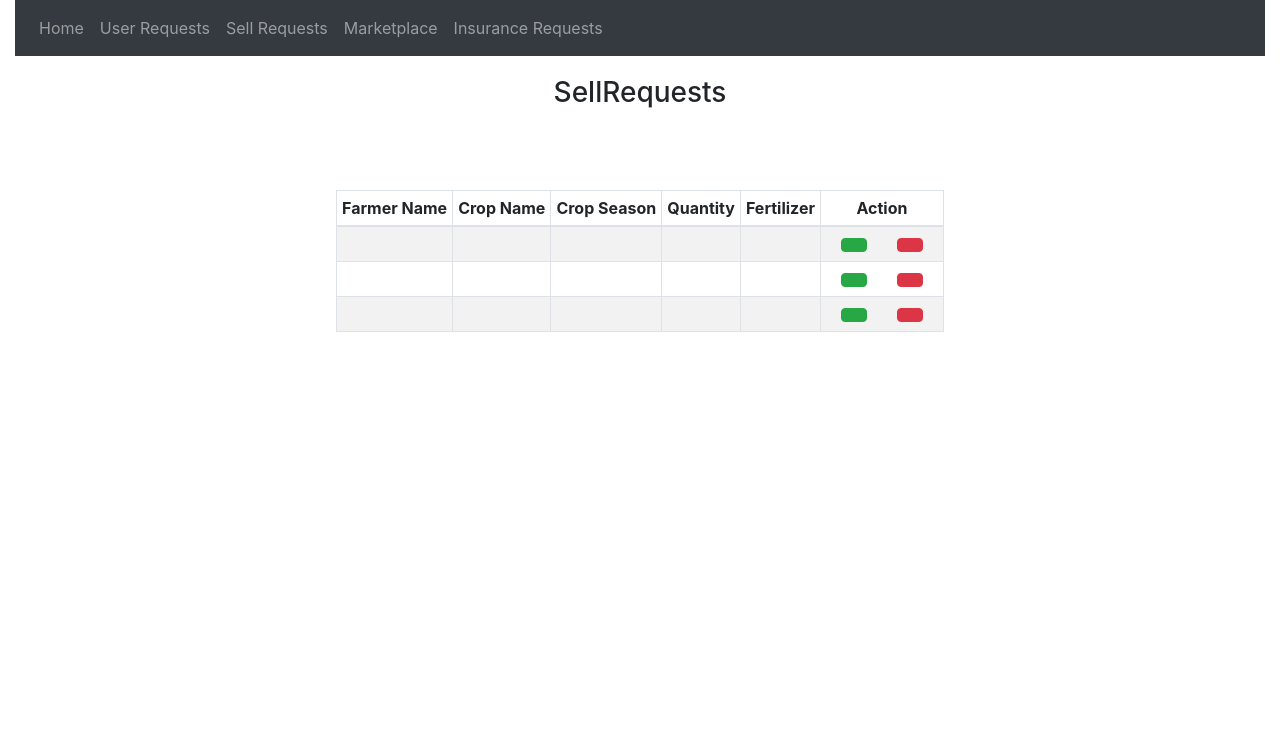
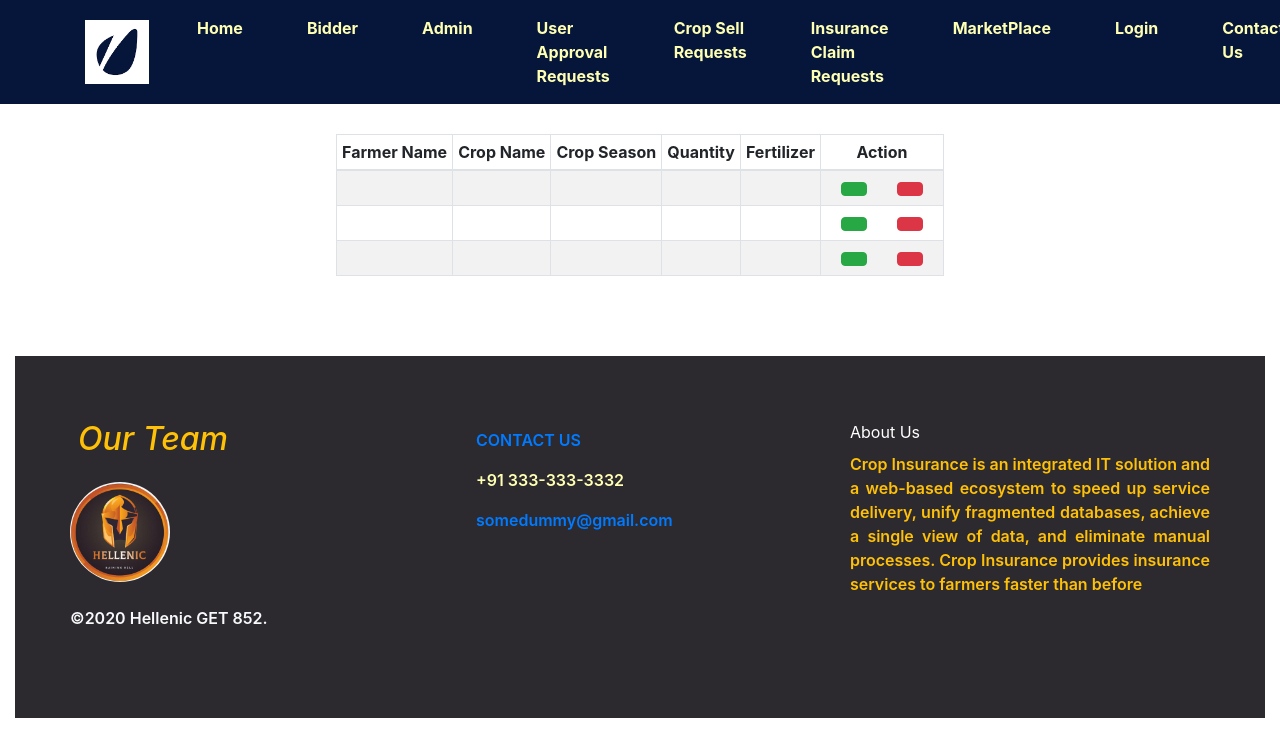
Before and after one commit to Hellenic-gp5/hellenic-practice, an Angular app in the folder Farmer-Schemes/: page /sell in a window 1280 px wide. Shown: the top 756 px of the page. Built offline with nearby package versions, Linux system fonts and the light colour scheme.

Commit message:
Commit by Anish

```diff
--- a/Farmer-Schemes/src/app/admin-welcome/admin-welcome.component.html
+++ b/Farmer-Schemes/src/app/admin-welcome/admin-welcome.component.html
@@ -1,26 +1,6 @@
-<div>
-  <nav class="navbar navbar-expand-md bg-dark navbar-dark">
-    <ul class="navbar-nav">
-      <li class="nav-item">
-        <a class="nav-link" [routerLink]="['welcome']">Home</a>
-      </li>
-      <li class="nav-item">
-        <a class="nav-link" [routerLink]="['user']">User Requests</a>
-      </li>
-      <li class="nav-item">
-        <a class="nav-link" [routerLink]="['sell']">Sell Requests</a>
-      </li>
-      <li class="nav-item">
-        <a class="nav-link" [routerLink]="['market']">Marketplace</a>
-      </li>
-      <li class="nav-item">
-        <a class="nav-link" [routerLink]="['insurance']">Insurance Requests</a>
-      </li>
-    </ul>
-  </nav>
-  </div>
+<app-navbar></app-navbar>
 <h3>Welcome Admin</h3>
-<div class="container">
+<div class="view">
   <div class="card">
     <h4>User Approval Requests</h4>
     <span>Active Requests: </span><br>
@@ -46,3 +26,4 @@
     <span>Rejected Requests: </span><br>
   </div>
 </div>
+<app-footer></app-footer>
--- a/Farmer-Schemes/src/app/layout/footer/footer.component.html
+++ b/Farmer-Schemes/src/app/layout/footer/footer.component.html
@@ -41,7 +41,7 @@
     </div>
   </div>
 </footer>-->
- /<!-- footer -->
+ <!-- footer -->
  <footer  style="background-color: #2c292f">
   <div class="container">
       <div class="row ">
--- a/Farmer-Schemes/src/app/layout/navbar/navbar.component.html
+++ b/Farmer-Schemes/src/app/layout/navbar/navbar.component.html
@@ -23,8 +23,27 @@
         </li>
         <li class="nav-item">
           <a class="nav-link" routerLink="/bidder" routerLinkActive="active"
-            >Bidder</a
-          >
+            >Bidder</a>
+        </li>
+        <li class="nav-item">
+          <a class="nav-link" routerLink="/admin-welcome"
+            >Admin</a>
+        </li>
+        <li class="nav-item">
+          <a class="nav-link" routerLink="/user"
+            >User Approval Requests</a>
+        </li>
+        <li class="nav-item">
+          <a class="nav-link" routerLink="/sell"
+            >Crop Sell Requests</a>
+        </li>
+        <li class="nav-item">
+          <a class="nav-link" routerLink="/insurance"
+            >Insurance Claim Requests</a>
+        </li>
+        <li class="nav-item">
+          <a class="nav-link" routerLink="/market"
+            >MarketPlace</a>
         </li>
         <li class="nav-item">
           <a class="nav-link" href="/login">Login</a>
--- a/Farmer-Schemes/src/app/market/market.component.html
+++ b/Farmer-Schemes/src/app/market/market.component.html
@@ -1,24 +1,4 @@
-<div>
-  <nav class="navbar navbar-expand-md bg-dark navbar-dark">
-    <ul class="navbar-nav">
-      <li class="nav-item">
-        <a class="nav-link" [routerLink]="['welcome']">Home</a>
-      </li>
-      <li class="nav-item">
-        <a class="nav-link" [routerLink]="['user']">User Requests</a>
-      </li>
-      <li class="nav-item">
-        <a class="nav-link" [routerLink]="['sell']">Sell Requests</a>
-      </li>
-      <li class="nav-item">
-        <a class="nav-link" [routerLink]="['market']">Marketplace</a>
-      </li>
-      <li class="nav-item">
-        <a class="nav-link" [routerLink]="['insurance']">Insurance Requests</a>
-      </li>
-    </ul>
-  </nav>
-  </div>
+<app-navbar></app-navbar>
 <h3>MarketPlace</h3>
 <table class="table-bordered table-striped">
   <thead>
@@ -57,5 +37,5 @@
       <td></td>
     </tr>
   </tbody>
-
 </table>
+<app-footer></app-footer>
--- a/Farmer-Schemes/src/app/sell/sell.component.html
+++ b/Farmer-Schemes/src/app/sell/sell.component.html
@@ -1,24 +1,4 @@
-<div>
-  <nav class="navbar navbar-expand-md bg-dark navbar-dark">
-    <ul class="navbar-nav">
-      <li class="nav-item">
-        <a class="nav-link" [routerLink]="['welcome']">Home</a>
-      </li>
-      <li class="nav-item">
-        <a class="nav-link" [routerLink]="['user']">User Requests</a>
-      </li>
-      <li class="nav-item">
-        <a class="nav-link" [routerLink]="['sell']">Sell Requests</a>
-      </li>
-      <li class="nav-item">
-        <a class="nav-link" [routerLink]="['market']">Marketplace</a>
-      </li>
-      <li class="nav-item">
-        <a class="nav-link" [routerLink]="['insurance']">Insurance Requests</a>
-      </li>
-    </ul>
-  </nav>
-  </div>
+<app-navbar></app-navbar>
 <h3>SellRequests</h3>
 <table class="table-bordered table-striped">
   <thead>
@@ -63,5 +43,5 @@
       </td>
     </tr>
   </tbody>
-
 </table>
+<app-footer></app-footer>
--- a/Farmer-Schemes/src/app/user/user.component.html
+++ b/Farmer-Schemes/src/app/user/user.component.html
@@ -1,24 +1,4 @@
-<div>
-  <nav class="navbar navbar-expand-md bg-dark navbar-dark">
-    <ul class="navbar-nav">
-      <li class="nav-item">
-        <a class="nav-link" [routerLink]="['welcome']">Home</a>
-      </li>
-      <li class="nav-item">
-        <a class="nav-link" [routerLink]="['user']">User Requests</a>
-      </li>
-      <li class="nav-item">
-        <a class="nav-link" [routerLink]="['sell']">Sell Requests</a>
-      </li>
-      <li class="nav-item">
-        <a class="nav-link" [routerLink]="['market']">Marketplace</a>
-      </li>
-      <li class="nav-item">
-        <a class="nav-link" [routerLink]="['insurance']">Insurance Requests</a>
-      </li>
-    </ul>
-  </nav>
-  </div>
+<app-navbar></app-navbar>
 <h3>User Approval Requests</h3>
 <table class="table-bordered table-striped">
   <thead>
@@ -64,3 +44,4 @@
     </tr>
   </tbody>
 </table>
+<app-footer></app-footer>
```
Also changed, not shown: Farmer-Schemes/src/app/app.module.ts (+10 -0 lines).
